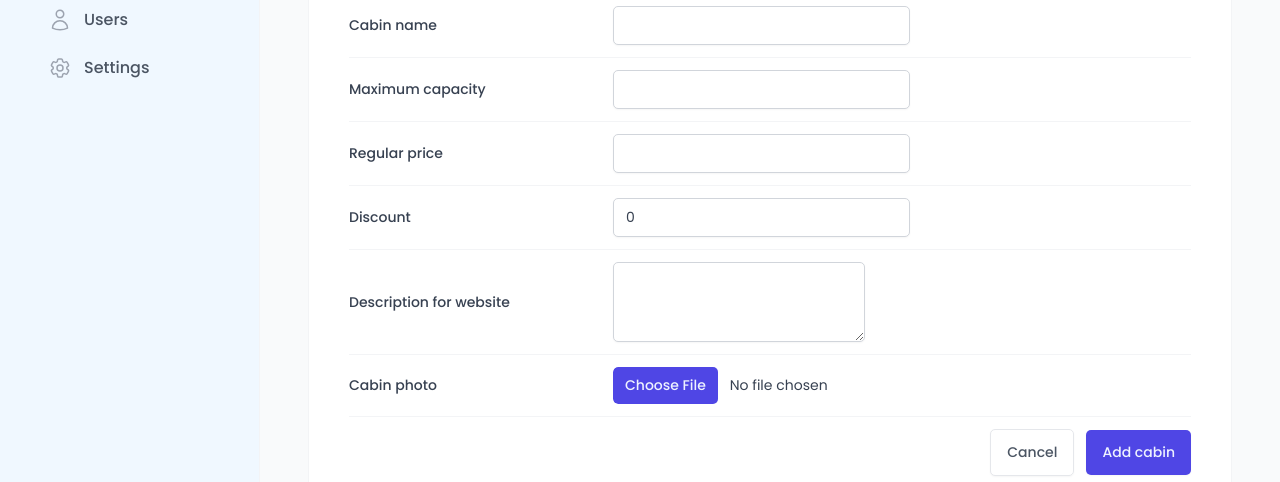
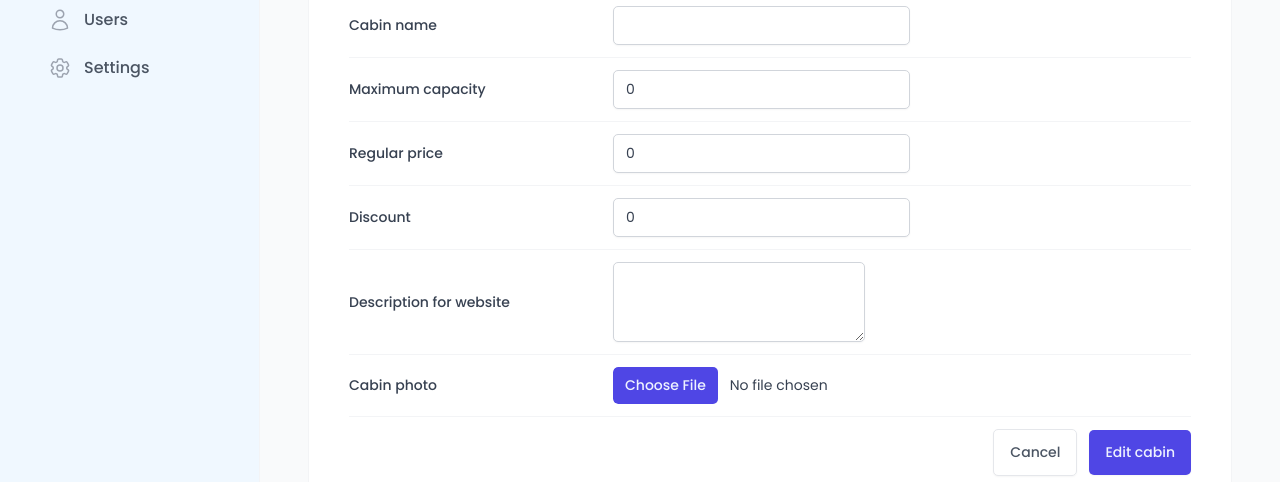
Before and after one commit to dngocson/HotelBooking, a React (Vite) app in the folder hotelbooking/: page /cabins in a window 1280 px wide. Both pictures are taken after a click on the button "Add new cabin". Shown: the part 315-797 px from the top of the page. Built offline with nearby package versions, Linux system fonts and the light colour scheme; no server answers; the database is empty; a web font is replaced by a local one.

Commit message:
added edit cabin feature
added edit cabin feature

```diff
--- a/hotelbooking/src/features/cabins/CabinRow.tsx
+++ b/hotelbooking/src/features/cabins/CabinRow.tsx
@@ -4,6 +4,8 @@ import { formatCurrency } from "../../utils/helpers";
 import { useMutation, useQueryClient } from "@tanstack/react-query";
 import { deleteCabin } from "../../services/apiCabins";
 import { toast } from "react-hot-toast";
+import { useState } from "react";
+import CreateCabinForm from "./CreateCabinForm";
 
 const TableRow = styled.div`
   display: grid;
@@ -45,6 +47,8 @@ const Discount = styled.div`
 `;
 
 const CabinRow = ({ cabin }: { cabin: Cabin }) => {
+  const [showForm, setShowForm] = useState(false);
+  console.log(cabin);
   const {
     name,
     maxCapacity,
@@ -66,16 +70,22 @@ const CabinRow = ({ cabin }: { cabin: Cabin }) => {
   });
 
   return (
+    <>
       <TableRow role="row">
         <Img src={image} />
         <Cabin>{name}</Cabin>
         <div>Fits up to {maxCapacity} guests</div>
         <Price>{formatCurrency(regularPrice)}</Price>
         <Discount>{formatCurrency(discount)}</Discount>
+        <div>
+          <button onClick={() => setShowForm((prev) => !prev)}>Edit</button>
           <button disabled={isDeleting} onClick={() => mutate(cabinId)}>
             Delete
           </button>
+        </div>
       </TableRow>
+      {showForm && <CreateCabinForm cabinToEdit={cabin} />}
+    </>
   );
 };
 
--- a/hotelbooking/src/features/cabins/CreateCabinForm.tsx
+++ b/hotelbooking/src/features/cabins/CreateCabinForm.tsx
@@ -1,22 +1,41 @@
+import { useForm, SubmitHandler, SubmitErrorHandler } from "react-hook-form";
+import { Cabin, CabinForm, IApiError } from "../../type/type";
+import { useMutation, useQueryClient } from "@tanstack/react-query";
+import { toast } from "react-hot-toast";
+import { createEditCabin } from "../../services/apiCabins";
 import Input from "../../ui/Input";
 import Form from "../../ui/Form";
 import Button from "../../ui/Button";
 import FileInput from "../../ui/FileInput";
 import Textarea from "../../ui/Textarea";
-import { useForm, SubmitHandler, SubmitErrorHandler } from "react-hook-form";
-import { CabinForm, IApiError } from "../../type/type";
-import { useMutation, useQueryClient } from "@tanstack/react-query";
-import { toast } from "react-hot-toast";
-import { createCabin } from "../../services/apiCabins";
 import FormRow from "../../ui/FormRow";
 
-function CreateCabinForm() {
+////////Initial Edit Value
+const initialEditFormValue: Cabin = {
+  name: "",
+  maxCapacity: 0,
+  regularPrice: 0,
+  discount: 0,
+  description: "",
+};
+
+function CreateCabinForm({
+  cabinToEdit = initialEditFormValue,
+}: {
+  cabinToEdit: Cabin;
+}) {
+  const { id: editId, ...editValue } = cabinToEdit;
+  const isEditSession = Boolean(editId !== 0);
+
   const queryClient = useQueryClient();
   const { register, handleSubmit, reset, getValues, formState } =
-    useForm<CabinForm>();
+    useForm<CabinForm>({
+      defaultValues: isEditSession ? editValue : initialEditFormValue,
+    });
   const { errors } = formState;
-  const { mutate, isLoading: isCreating } = useMutation({
-    mutationFn: (newcabin: CabinForm) => createCabin(newcabin),
+  // Create Cabin
+  const { mutate: createCabin, isLoading: isCreating } = useMutation({
+    mutationFn: (newcabin: CabinForm) => createEditCabin(newcabin),
     onSuccess: () => {
       toast.success("New Cabin created");
       queryClient.invalidateQueries({
@@ -26,16 +45,37 @@ function CreateCabinForm() {
     },
     onError: (err: IApiError) => toast.error(err.message),
   });
+  // Edit Cabin
+  const { mutate: editCabin, isLoading: isEditing } = useMutation({
+    // mutationFn: (newcabin: CabinForm) => createEditCabin(newcabin),
+    mutationFn: ({ newCabinData, id }) => createEditCabin(newCabinData, id),
+    onSuccess: () => {
+      toast.success("Cabin successfully edited");
+      queryClient.invalidateQueries({
+        queryKey: ["cabins"],
+      });
+      reset();
+    },
+    onError: (err: IApiError) => toast.error(err.message),
+  });
+
+  const isWorking = isCreating || isEditing;
+
   const onSubmit: SubmitHandler<CabinForm> = (data) => {
+    console.log("data", data);
+    const image = typeof data.image === "string" ? data.image : data.image[0];
     if (!data.image) return;
-    return mutate({ ...data, image: data.image[0] });
+
+    if (isEditSession)
+      editCabin({ newCabinData: { ...data, image }, id: editId });
+    else createCabin({ ...data, image: image });
   };
   const onError: SubmitErrorHandler<CabinForm> = () =>
     toast.error("Cannot submit form");
   return (
     <Form onSubmit={handleSubmit(onSubmit, onError)}>
       <FormRow
-        disabled={isCreating}
+        disabled={isWorking}
         label="Cabin name"
         error={errors?.name?.message}
       >
@@ -45,12 +85,12 @@ function CreateCabinForm() {
           {...register("name", {
             required: "This field is required",
           })}
-          disabled={isCreating}
+          disabled={isWorking}
         />
       </FormRow>
 
       <FormRow
-        disabled={isCreating}
+        disabled={isWorking}
         label="Maximum capacity"
         error={errors?.maxCapacity?.message}
       >
@@ -64,12 +104,12 @@ function CreateCabinForm() {
               message: "Capacity should be at least 1",
             },
           })}
-          disabled={isCreating}
+          disabled={isWorking}
         />
       </FormRow>
 
       <FormRow
-        disabled={isCreating}
+        disabled={isWorking}
         label="Regular price"
         error={errors?.regularPrice?.message}
       >
@@ -83,12 +123,12 @@ function CreateCabinForm() {
               message: "Capacity should be at least 1",
             },
           })}
-          disabled={isCreating}
+          disabled={isWorking}
         />
       </FormRow>
 
       <FormRow
-        disabled={isCreating}
+        disabled={isWorking}
         label="Discount"
         error={errors?.discount?.message}
       >
@@ -102,14 +142,14 @@ function CreateCabinForm() {
               value <= getValues().regularPrice ||
               "Discount should be less than regular price",
           })}
-          disabled={isCreating}
+          disabled={isWorking}
         />
       </FormRow>
 
       <FormRow
         label="Description for website"
         error={errors?.description?.message}
-        disabled={isCreating}
+        disabled={isWorking}
       >
         <Textarea
           id="description"
@@ -117,7 +157,7 @@ function CreateCabinForm() {
           {...register("description", {
             required: "This field is required",
           })}
-          disabled={isCreating}
+          disabled={isWorking}
         />
       </FormRow>
 
@@ -126,7 +166,7 @@ function CreateCabinForm() {
           id="image"
           accept="image/*"
           {...register("image", {
-            required: "This field is required",
+            required: isEditSession ? false : "This field is required",
           })}
         />
       </FormRow>
@@ -136,7 +176,9 @@ function CreateCabinForm() {
         <Button variation="secondary" type="reset">
           Cancel
         </Button>
-        <Button disabled={isCreating}>Add cabin</Button>
+        <Button disabled={isWorking}>
+          {isEditSession ? "Edit cabin" : "Create new cabin"}
+        </Button>
       </FormRow>
     </Form>
   );
--- a/hotelbooking/src/services/apiCabins.ts
+++ b/hotelbooking/src/services/apiCabins.ts
@@ -1,4 +1,3 @@
-import { PostgrestSingleResponse } from "@supabase/supabase-js";
 import { Cabin, CabinForm } from "../type/type";
 import supabase, { supabaseUrl } from "./supabase";
 
@@ -20,19 +19,32 @@ export async function deleteCabin(id: number) {
   return data;
 }
 
-export async function createCabin(newCabin: CabinForm) {
+export async function createEditCabin(newCabin: CabinForm, id?: number) {
+  const hasImagePath = newCabin.image?.startsWith?.(supabaseUrl);
+
   const imageName = `${Math.random()}-${newCabin.image.name}`.replaceAll(
     "/",
     ""
   );
-  const imagePath = `${supabaseUrl}/storage/v1/object/public/cabins-images/${imageName}`;
+  const imagePath = hasImagePath
+    ? newCabin.image
+    : `${supabaseUrl}/storage/v1/object/public/cabins-images/${imageName}`;
+  // 1.Create/edit cabin
+  let query = supabase.from("cabins");
 
-  const { data, error } = await supabase
-    .from("cabins")
-    .insert([{ ...newCabin, image: imagePath }])
-    .select()
-    .returns<Cabin>();
+  // A.Create
+  if (!id) {
+    query = query.insert([{ ...newCabin, image: imagePath }]);
+  }
 
+  // B.Edit
+  if (id)
+    query = query
+      .update({ ...newCabin, image: imagePath })
+      .eq("id", id)
+      .select();
+
+  const { data, error } = await query.select().returns<Cabin>();
   if (error) {
     console.error(error);
     throw new Error("Cabins could not be created");
--- a/hotelbooking/src/type/type.ts
+++ b/hotelbooking/src/type/type.ts
@@ -9,7 +9,7 @@ export interface CabinForm {
 
 export interface Cabin extends CabinForm {
   created_at?: string;
-  id: number;
+  id?: number;
 }
 
 export interface IApiError {
```
Also changed, not shown: hotelbooking/src/features/cabins/CreateCabinForm-v1.tsx (added, +147 -0 lines). Lines whose indentation alone changed are shown as unchanged.
